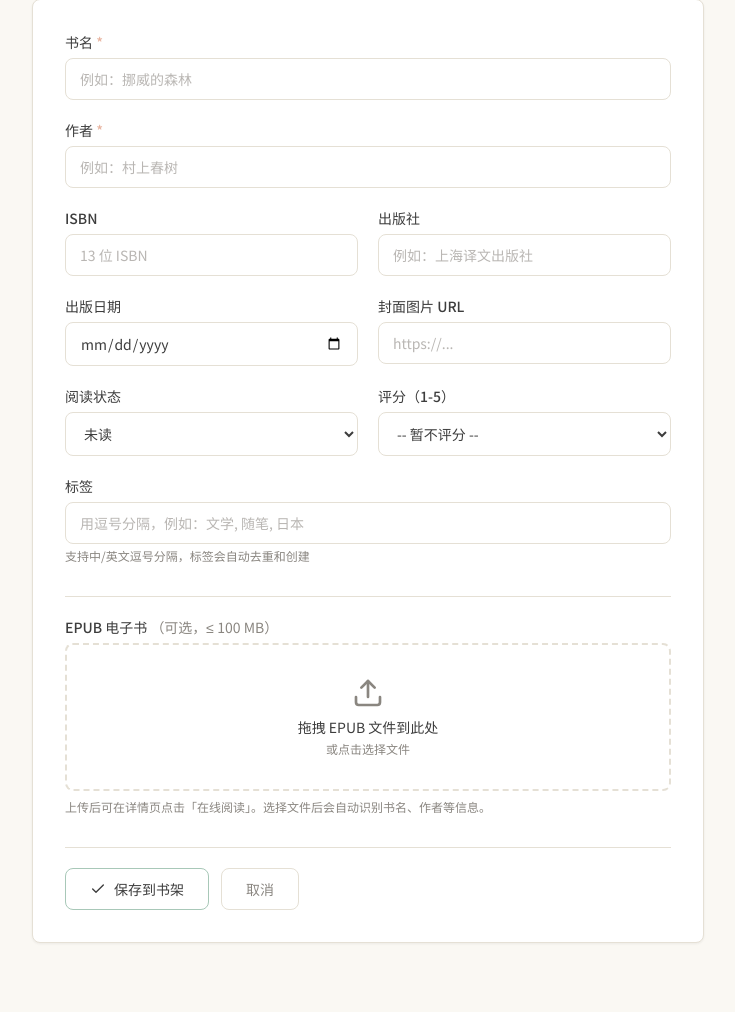
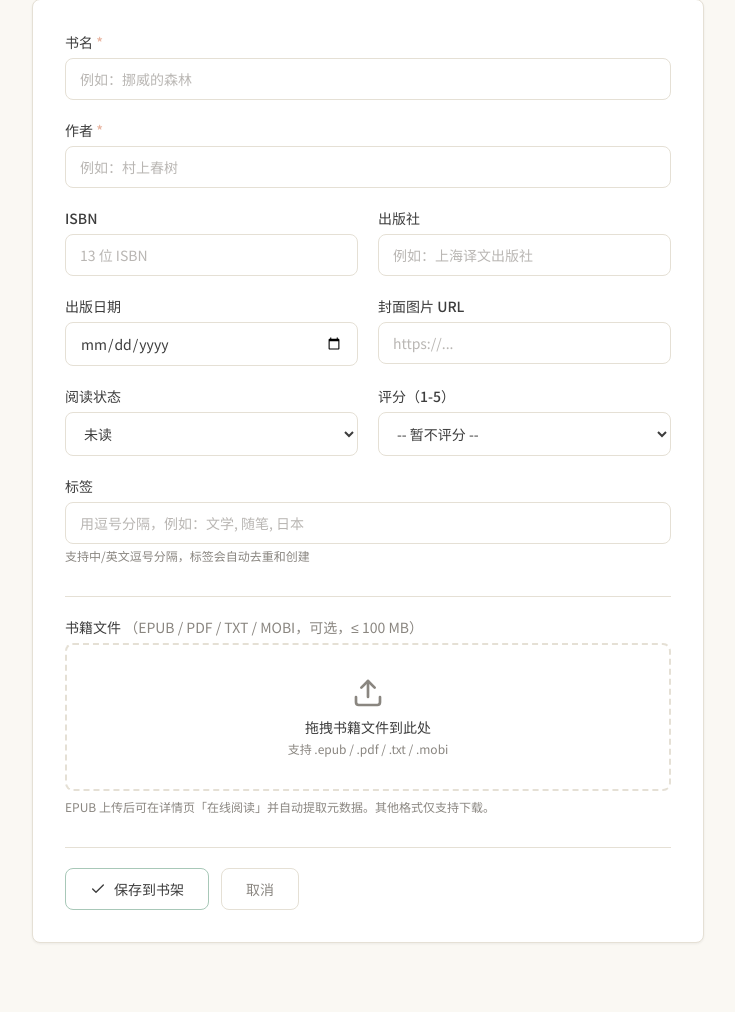
Before and after one commit to SHzzzAyys/hondana, a Flask app: page /books/new in a window 1280 px wide. Shown: the part 242-1254 px from the top of the page, without its empty margins (128-863 px from the left). Run offline with Flask 3, Linux system fonts and the light colour scheme; parts of the project's set-up code (start-up, migrations or seed data) failed here and were passed over; some libraries are stand-ins or nearby versions.

Commit message:
Support PDF / TXT / MOBI uploads alongside EPUB (P1-1)
EPUB stays the first-class format: in-browser reading via epub.js,
metadata extraction on upload, cover extraction. PDF / TXT / MOBI are
now first-class for storage and download — the reader gates them with
a friendly "please download to read" redirect to the detail page.
In-browser PDF/TXT rendering is left as a Phase 1.x follow-up; this
change unblocks users who want to keep these files in their hondana
library today.

Schema:
- New Book.file_format column (epub/pdf/txt/mobi); backfilled to 'epub'
  for existing books that already have an epub_filename. Migration
  293a39d0fba2 cleans the autogenerated FTS5 false positives.

Backend:
- Config.ALLOWED_BOOK_EXTENSIONS replaces single-format
  ALLOWED_EPUB_EXTENSIONS; legacy name kept as alias.
- routes/books.py: new _find_book_file (glob by id, exclude .cover.*),
  _delete_book_files_by_id, _FORMAT_MIME dispatch. _handle_epub_upload
  detects extension, clears old files before writing new one (handles
  format switch), only runs EPUB cover extraction for .epub.
- /books/<id>/epub now serves any format with correct MIME and the
  original upload filename as download_name; URL kept for back-compat.
- /books/<id>/read flashes and redirects non-EPUB to the detail page.

Templates:
- book_form.html: file input accepts .pdf/.txt/.mobi, label & hint
  updated, format badge on existing-file display.
- book_detail.html: "在线阅读" only renders for EPUB; download button
  label adapts to the format.

Tests (8 new, 96 total): upload of each format, unsupported extension
rejection, EPUB still renders the reader, non-EPUB redirects, download
MIME per format, file removal clears all extensions.

```diff
--- a/models.py
+++ b/models.py
@@ -63,8 +63,12 @@ class Book(db.Model):
     rating = db.Column(db.Integer)  # 1-5, 可为空
 
     # EPUB 原始文件名（用户上传时的名字，用于显示和下载）
-    # 磁盘上的实际文件统一存为 instance/epubs/{book_id}.epub
+    # 磁盘上的实际文件统一存为 instance/epubs/{book_id}.{ext}
     epub_filename = db.Column(db.String(260))
+
+    # 文件格式 (epub / pdf / txt / mobi / other) - 仅在上传文件后非空
+    # epub 仍是一等公民,其他格式当前只支持上传+下载,在线阅读会引导用户下载
+    file_format = db.Column(db.String(16))
 
     # 阅读进度记忆
     last_read_cfi = db.Column(db.String(500))
--- a/routes/books.py
+++ b/routes/books.py
@@ -101,54 +101,99 @@ def _parse_rating(raw):
     return None
 
 
-# ---------------------------- EPUB 辅助 ----------------------------
+# ---------------------------- 书籍文件辅助(原 EPUB 专用,P1-1 扩展为多格式) ----------------------------
+
+# 格式对应的下载 MIME(用于 Content-Type / 浏览器下载)
+_FORMAT_MIME = {
+    "epub": "application/epub+zip",
+    "pdf": "application/pdf",
+    "txt": "text/plain; charset=utf-8",
+    "mobi": "application/x-mobipocket-ebook",
+}
+
 
 def _epub_dir():
-    """返回 epub 上传目录绝对路径"""
+    """返回书籍文件上传目录绝对路径(历史命名沿用 epubs/,实际可放任何格式)"""
     return current_app.config["EPUB_UPLOAD_FOLDER"]
 
 
-def _epub_disk_path(book_id):
-    """书的磁盘存储路径（统一用 {id}.epub）"""
-    return os.path.join(_epub_dir(), f"{book_id}.epub")
+def _file_ext_of(filename):
+    """从文件名提取小写后缀(无后缀返回 '')"""
+    if not filename or "." not in filename:
+        return ""
+    return filename.rsplit(".", 1)[1].lower()
 
 
-def _is_allowed_epub(filename):
-    """校验后缀"""
-    if not filename or "." not in filename:
+def _book_disk_path(book):
+    """书的磁盘存储路径,按 file_format 决定后缀;未上传时返回基于 epub 的旧路径(兼容)"""
+    ext = (book.file_format or "epub").lower()
+    return os.path.join(_epub_dir(), f"{book.id}.{ext}")
+
+
+def _find_book_file(book_id):
+    """按 ID 查找已上传的书籍文件(任何格式),排除封面文件;无则 None"""
+    pattern = os.path.join(_epub_dir(), f"{book_id}.*")
+    for p in sorted(glob.glob(pattern)):
+        if ".cover." not in os.path.basename(p):
+            return p
+    return None
+
+
+def _delete_book_files_by_id(book_id):
+    """按 ID 删除该书所有上传文件(任何格式 + 全部封面),忽略不存在"""
+    pattern = os.path.join(_epub_dir(), f"{book_id}.*")
+    for p in glob.glob(pattern):
+        try:
+            os.remove(p)
+        except OSError:
+            pass
+
+
+def _is_allowed_book(filename):
+    """校验后缀属于支持的格式"""
+    ext = _file_ext_of(filename)
+    if not ext:
         return False
-    ext = filename.rsplit(".", 1)[1].lower()
-    allowed = current_app.config.get("ALLOWED_EPUB_EXTENSIONS", {"epub"})
+    allowed = current_app.config.get(
+        "ALLOWED_BOOK_EXTENSIONS",
+        current_app.config.get("ALLOWED_EPUB_EXTENSIONS", {"epub"}),
+    )
     return ext in allowed
 
 
 def _handle_epub_upload(book, file_storage, remove_flag):
-    """处理表单中的 EPUB 上传 / 删除请求。"""
+    """处理表单中的书籍文件上传 / 删除请求(EPUB / PDF / TXT / MOBI)。
+
+    旧名沿用,内部已多格式化。删除时清掉所有 {id}.* 包括旧 epub 与封面。
+    """
     if remove_flag:
-        path = _epub_disk_path(book.id)
-        if os.path.exists(path):
-            try:
-                os.remove(path)
-            except OSError:
-                pass
-        _delete_cover_files(book.id)
+        _delete_book_files_by_id(book.id)
         book.epub_filename = None
+        book.file_format = None
 
     if file_storage is None or not file_storage.filename:
         return None
 
-    if not _is_allowed_epub(file_storage.filename):
-        return "仅支持上传 .epub 格式的文件"
+    if not _is_allowed_book(file_storage.filename):
+        return "仅支持上传 .epub / .pdf / .txt / .mobi 格式的文件"
 
-    safe_name = secure_filename(file_storage.filename) or "book.epub"
-    target = _epub_disk_path(book.id)
+    ext = _file_ext_of(file_storage.filename)
+    safe_name = secure_filename(file_storage.filename) or f"book.{ext}"
+
+    # 切换格式前,先清掉旧文件(避免 {id}.epub 与 {id}.pdf 共存)
+    _delete_book_files_by_id(book.id)
+
+    book.file_format = ext
+    target = _book_disk_path(book)
     try:
         file_storage.save(target)
     except OSError as e:
         return f"文件保存失败：{e}"
 
     book.epub_filename = safe_name
-    _extract_and_save_cover(book.id, target)
+    # 仅 EPUB 能提取封面,其他格式留给用户自己设 cover_url
+    if ext == "epub":
+        _extract_and_save_cover(book.id, target)
     return None
 
 
@@ -190,14 +235,8 @@ def _find_cover_file(book_id):
 
 
 def _delete_epub_file(book_id):
-    """删除 book 对应的磁盘 epub 文件与封面(忽略不存在)"""
-    path = _epub_disk_path(book_id)
-    if os.path.exists(path):
-        try:
-            os.remove(path)
-        except OSError:
-            pass
-    _delete_cover_files(book_id)
+    """删除 book 对应的磁盘文件与封面(忽略不存在)。沿用旧名,行为已多格式。"""
+    _delete_book_files_by_id(book_id)
 
 
 def _apply_book_data(book, data):
@@ -648,32 +687,40 @@ def _make_snippet(content, q, radius=40):
 
 @bp.route("/books/<int:book_id>/read")
 def read(book_id):
-    """在线阅读页（epub.js）"""
+    """在线阅读页(epub.js)。非 EPUB 格式当前引导到详情页下载。"""
     book = Book.query.get_or_404(book_id)
     if not book.epub_filename:
-        flash("这本书还没有上传 EPUB 文件", "error")
+        flash("这本书还没有上传文件", "error")
         return redirect(url_for("books.detail", book_id=book.id))
-    if not os.path.exists(_epub_disk_path(book.id)):
-        flash("EPUB 文件丢失，请重新上传", "error")
+    if (book.file_format or "epub") != "epub":
+        flash(
+            f"{book.file_format.upper()} 格式暂不支持在线阅读,请下载到本地查看",
+            "error",
+        )
+        return redirect(url_for("books.detail", book_id=book.id))
+    if not _find_book_file(book.id):
+        flash("书籍文件丢失，请重新上传", "error")
         return redirect(url_for("books.edit", book_id=book.id))
     return render_template("reader.html", book=book)
 
 
 @bp.route("/books/<int:book_id>/epub")
 def epub_file(book_id):
-    """流式返回 EPUB 二进制"""
+    """流式返回书籍文件(任意格式 - URL 历史名称沿用 /epub)"""
     book = Book.query.get_or_404(book_id)
     if not book.epub_filename:
         abort(404)
-    path = _epub_disk_path(book.id)
-    if not os.path.exists(path):
+    path = _find_book_file(book.id)
+    if not path:
         abort(404)
 
+    fmt = (book.file_format or "epub").lower()
+    mimetype = _FORMAT_MIME.get(fmt, "application/octet-stream")
     as_download = request.args.get("download") == "1"
     return send_from_directory(
         _epub_dir(),
-        f"{book.id}.epub",
-        mimetype="application/epub+zip",
+        os.path.basename(path),
+        mimetype=mimetype,
         as_attachment=as_download,
         download_name=book.epub_filename,
         conditional=True,
--- a/templates/book_detail.html
+++ b/templates/book_detail.html
@@ -147,16 +147,19 @@
     {# 操作按钮区 #}
     <div class="flex items-center gap-3 flex-wrap">
       {% if book.epub_filename %}
+        {% set _fmt = (book.file_format or 'epub')|lower %}
+        {% if _fmt == 'epub' %}
         <a href="{{ url_for('books.read', book_id=book.id) }}"
            class="px-4 py-2 text-sm border border-matcha bg-matcha/15 text-ink rounded-lg hover:bg-matcha/30 transition-colors flex items-center gap-2">
           <i data-lucide="book-open" class="w-4 h-4"></i>
           <span>在线阅读</span>
         </a>
+        {% endif %}
         <a href="{{ url_for('books.epub_file', book_id=book.id, download=1) }}"
            class="px-4 py-2 text-sm border border-border text-ink rounded-lg hover:bg-cream transition-colors flex items-center gap-2"
            title="下载 {{ book.epub_filename }}">
           <i data-lucide="download" class="w-4 h-4"></i>
-          <span>下载 EPUB</span>
+          <span>下载 {{ _fmt|upper }}</span>
         </a>
         {% if book.annotations|length > 0 %}
           <div class="relative group">
--- a/templates/book_form.html
+++ b/templates/book_form.html
@@ -90,31 +90,35 @@
     <p class="{{ hint_class }}">支持中/英文逗号分隔，标签会自动去重和创建</p>
   </div>
 
-  {# EPUB 上传 - 拖拽区域 #}
+  {# 书籍文件上传 - 支持 EPUB / PDF / TXT / MOBI #}
   <div class="mb-8 pt-5 border-t border-border">
     <label class="{{ label_class }}" for="epub_file">
-      EPUB 电子书 <span class="text-warm font-normal">（可选，≤ 100 MB）</span>
+      书籍文件 <span class="text-warm font-normal">（EPUB / PDF / TXT / MOBI，可选，≤ 100 MB）</span>
     </label>
 
     {% if mode == 'edit' and book and book.epub_filename %}
       <div class="flex items-center gap-3 bg-cream border border-border rounded-lg px-3 py-2 mb-2">
         <i data-lucide="book-open" class="w-4 h-4 text-matcha"></i>
         <span class="text-sm text-ink truncate">{{ book.epub_filename }}</span>
+        {% if book.file_format %}
+        <span class="text-xs px-1.5 py-0.5 rounded bg-sky/40 text-ink uppercase">{{ book.file_format }}</span>
+        {% endif %}
         <label class="ml-auto text-xs text-warm flex items-center gap-1.5 cursor-pointer">
           <input type="checkbox" name="remove_epub" value="1" class="rounded border-border" />
           <span>移除此文件</span>
         </label>
       </div>
-      <p class="{{ hint_class }}">选择新文件上传将覆盖当前 EPUB</p>
+      <p class="{{ hint_class }}">选择新文件上传将覆盖当前文件</p>
     {% endif %}
 
     {# 拖拽上传区域 #}
     <div id="epub-drop-zone"
          class="relative border-2 border-dashed border-border rounded-lg p-8 text-center transition-colors hover:border-matcha cursor-pointer mb-2">
       <i data-lucide="upload" class="w-8 h-8 text-warm mx-auto mb-2"></i>
-      <p class="text-sm text-ink mb-1">拖拽 EPUB 文件到此处</p>
-      <p class="text-xs text-warm">或点击选择文件</p>
-      <input id="epub_file" name="epub_file" type="file" accept=".epub,application/epub+zip"
+      <p class="text-sm text-ink mb-1">拖拽书籍文件到此处</p>
+      <p class="text-xs text-warm">支持 .epub / .pdf / .txt / .mobi</p>
+      <input id="epub_file" name="epub_file" type="file"
+             accept=".epub,.pdf,.txt,.mobi,application/epub+zip,application/pdf,text/plain,application/x-mobipocket-ebook"
              class="absolute inset-0 opacity-0 cursor-pointer" />
     </div>
     <div id="epub-file-name" class="hidden text-sm text-ink flex items-center gap-2 mb-2">
@@ -122,7 +126,7 @@
       <span id="epub-file-name-text"></span>
     </div>
     {% if errors.epub_file %}<p class="{{ error_class }}">{{ errors.epub_file }}</p>{% endif %}
-    <p class="{{ hint_class }}">上传后可在详情页点击「在线阅读」。选择文件后会自动识别书名、作者等信息。</p>
+    <p class="{{ hint_class }}">EPUB 上传后可在详情页「在线阅读」并自动提取元数据。其他格式仅支持下载。</p>
 
     <div id="epub-meta-status" class="hidden mt-3 text-sm rounded-lg px-3 py-2 border"></div>
   </div>
```
Also changed, not shown: config.py (+6 -4 lines), migrations/versions/293a39d0fba2_add_file_format_to_books.py (added, +31 -0 lines), tests/test_multi_format.py (added, +127 -0 lines).
